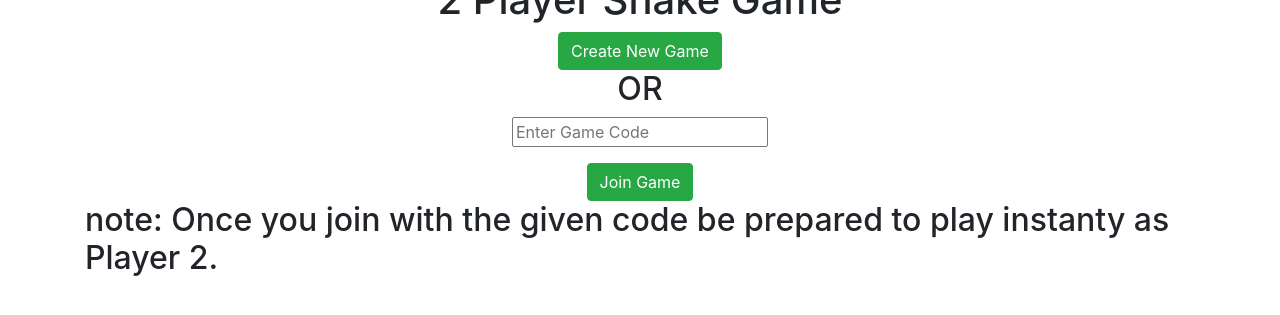
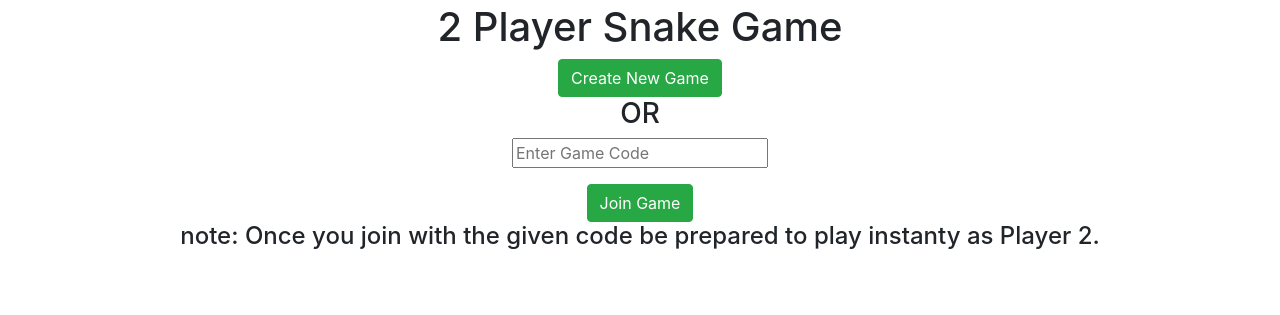
Before and after one commit to studentGwyn/2pSnakeGame, a plain HTML site: page frontend/index.html in a window 1280 px wide. Shown: the part 379-694 px from the top of the page. Drawn offline with nearby package versions, Linux system fonts and the light colour scheme; no server answers.

Commit message:
Update index.html

```diff
--- a/frontend/index.html
+++ b/frontend/index.html
@@ -30,7 +30,7 @@
             >
               Create New Game
             </button>
-            <div><h2>OR</h2></div>
+            <div><h3>OR</h3></div>
             <div class="form-group">
               <input type="text" placeholder="Enter Game Code" id="gameCodeInput"/>
             </div>
@@ -41,7 +41,7 @@
             >
               Join Game
             </button>
-            <h2>note: Once you join with the given code be prepared to play instanty as Player 2. </h2>
+            <h4>note: Once you join with the given code be prepared to play instanty as Player 2. </h4>
         </div>
       </div>
 
```
